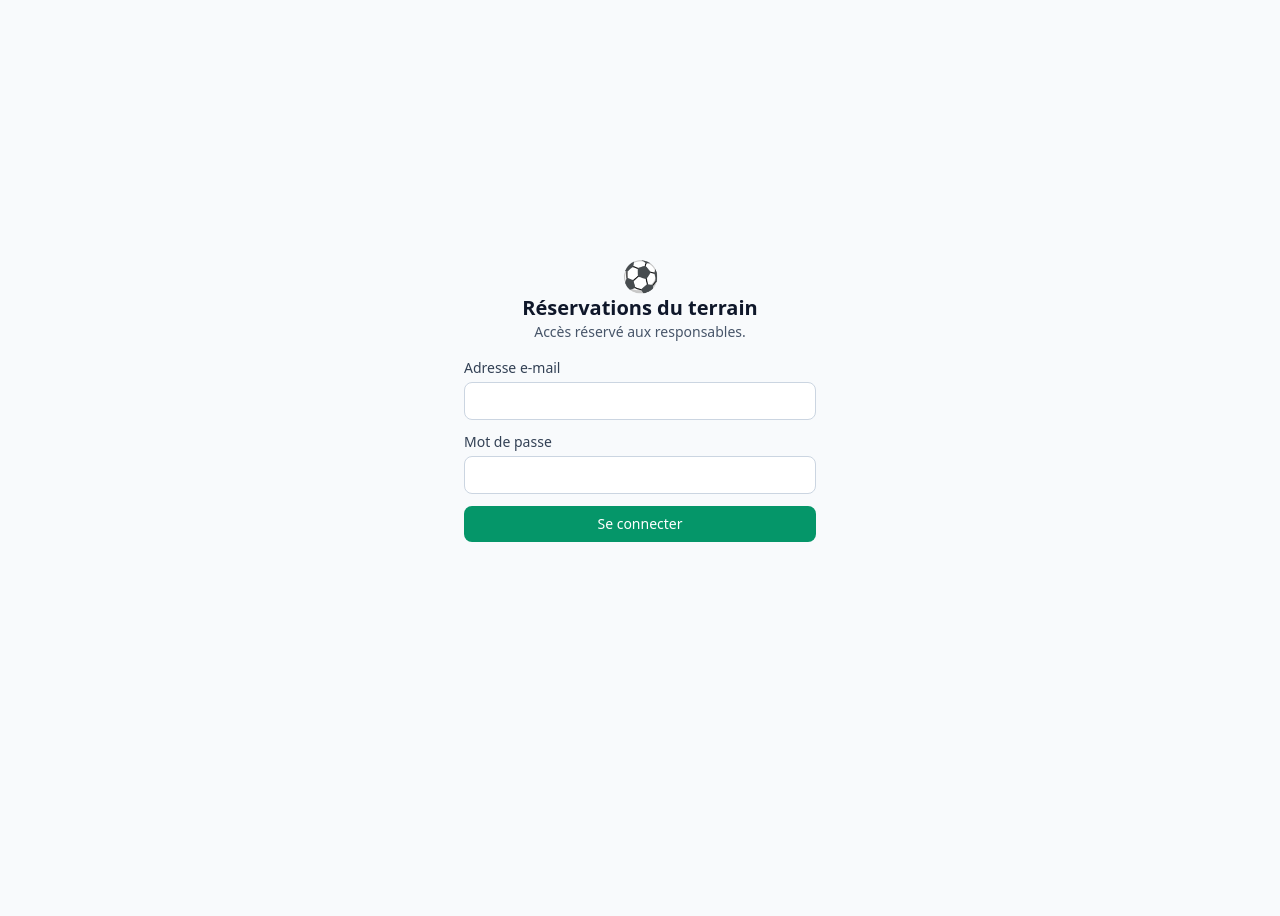
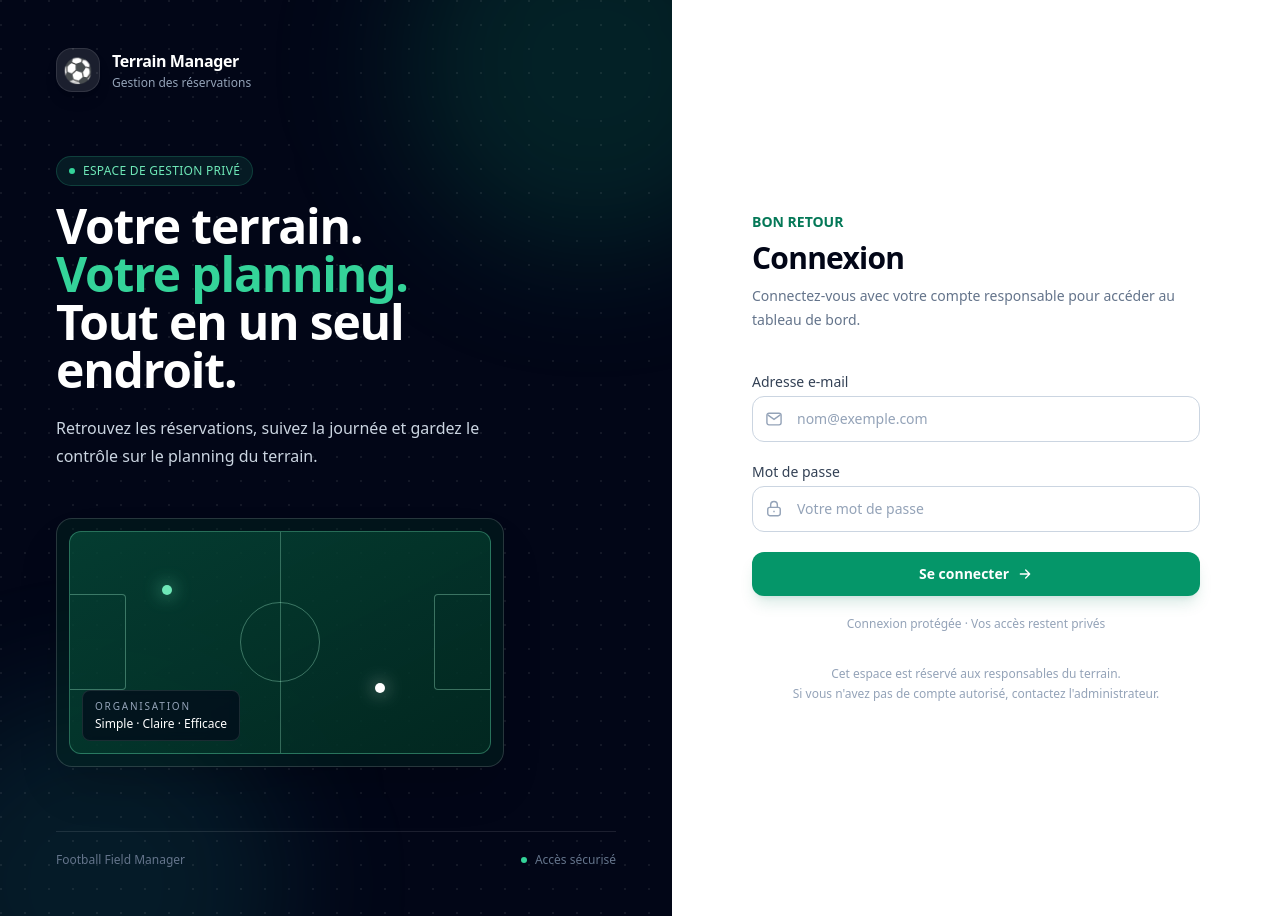
Before and after one commit to arthursensai/footbal-field-manager, a Next.js app: page /login in a window 1280 px wide. Before the commit the page ends 800 px from the top, so only its background shows below. Built offline with nearby package versions, Linux system fonts and the light colour scheme; no server answers.

Commit message:
redesigned the login page

```diff
--- a/src/app/login/page.tsx
+++ b/src/app/login/page.tsx
@@ -17,21 +17,89 @@
     const { data: profile } = await supabase.from("profiles").select("id").eq("id", user.id).maybeSingle();
     if (profile) redirect("/dashboard");
   }
+
   const unauthorized = !!user || erreur === "non-autorise";
 
   return (
-    <main className="mx-auto flex min-h-dvh max-w-sm flex-col justify-center gap-4 px-4">
-      <div className="text-center">
-        <p className="text-3xl">⚽</p>
-        <h1 className="text-xl font-bold">Réservations du terrain</h1>
-        <p className="text-sm text-slate-600">Accès réservé aux responsables.</p>
+    <main className="grid min-h-dvh bg-white lg:grid-cols-[minmax(0,1.05fr)_minmax(420px,0.95fr)]">
+      <section className="relative isolate flex min-h-[260px] flex-col overflow-hidden bg-slate-950 px-6 py-7 text-white sm:px-10 lg:min-h-dvh lg:px-14 lg:py-12">
+        <div aria-hidden="true" className="pointer-events-none absolute inset-0 -z-10 overflow-hidden">
+          <div className="absolute -right-28 -top-32 h-96 w-96 rounded-full bg-emerald-500/15 blur-3xl" />
+          <div className="absolute -bottom-40 -left-24 h-96 w-96 rounded-full bg-teal-400/10 blur-3xl" />
+          <div className="absolute inset-0 bg-[radial-gradient(circle_at_1px_1px,rgba(255,255,255,0.07)_1px,transparent_0)] [background-size:24px_24px]" />
+        </div>
+
+        <div className="flex items-center gap-3">
+          <div className="flex h-11 w-11 items-center justify-center rounded-2xl border border-white/10 bg-white/10 text-2xl shadow-lg shadow-black/10">
+            ⚽
+          </div>
+          <div>
+            <p className="font-semibold tracking-tight">Terrain Manager</p>
+            <p className="mt-0.5 text-xs text-slate-400">Gestion des réservations</p>
+          </div>
+        </div>
+
+        <div className="my-auto max-w-xl py-10 lg:py-16">
+          <p className="mb-4 inline-flex items-center gap-2 rounded-full border border-emerald-400/20 bg-emerald-400/10 px-3 py-1.5 text-xs font-medium tracking-wide text-emerald-300">
+            <span className="h-1.5 w-1.5 rounded-full bg-emerald-400" />
+            ESPACE DE GESTION PRIVÉ
+          </p>
+          <h1 className="max-w-lg text-3xl font-semibold leading-tight tracking-tight sm:text-4xl lg:text-5xl">
+            Votre terrain.<br />
+            <span className="text-emerald-400">Votre planning.</span>
+            <br />Tout en un seul endroit.
+          </h1>
+          <p className="mt-5 max-w-md text-sm leading-6 text-slate-300 sm:text-base sm:leading-7">
+            Retrouvez les réservations, suivez la journée et gardez le contrôle sur le planning du terrain.
+          </p>
+
+          <div aria-hidden="true" className="mt-9 hidden max-w-md sm:block lg:mt-12">
+            <div className="relative aspect-[1.8/1] overflow-hidden rounded-2xl border border-white/15 bg-emerald-950/40 p-3 shadow-2xl shadow-black/20">
+              <div className="relative h-full w-full rounded-xl border border-emerald-300/35 bg-gradient-to-br from-emerald-900/70 to-emerald-950/80">
+                <div className="absolute inset-y-0 left-1/2 border-l border-emerald-200/30" />
+                <div className="absolute left-1/2 top-1/2 h-20 w-20 -translate-x-1/2 -translate-y-1/2 rounded-full border border-emerald-200/35" />
+                <div className="absolute left-0 top-1/2 h-24 w-10 -translate-y-1/2 rounded-r border border-l-0 border-emerald-200/35 sm:w-14" />
+                <div className="absolute right-0 top-1/2 h-24 w-10 -translate-y-1/2 rounded-l border border-r-0 border-emerald-200/35 sm:w-14" />
+                <div className="absolute left-[22%] top-[24%] h-2.5 w-2.5 rounded-full bg-emerald-300 shadow-[0_0_18px_rgba(110,231,183,0.9)]" />
+                <div className="absolute right-[25%] bottom-[27%] h-2.5 w-2.5 rounded-full bg-white shadow-[0_0_18px_rgba(255,255,255,0.7)]" />
+                <div className="absolute bottom-3 left-3 rounded-lg border border-white/10 bg-slate-950/65 px-3 py-2 backdrop-blur-sm">
+                  <p className="text-[10px] uppercase tracking-[0.18em] text-slate-400">Organisation</p>
+                  <p className="mt-0.5 text-xs font-medium text-white">Simple · Claire · Efficace</p>
+                </div>
+              </div>
+            </div>
+          </div>
+        </div>
+
+        <div className="flex items-center justify-between gap-3 border-t border-white/10 pt-5 text-xs text-slate-500">
+          <span>Football Field Manager</span>
+          <span className="flex items-center gap-2"><span className="h-1.5 w-1.5 rounded-full bg-emerald-400" /> Accès sécurisé</span>
+        </div>
+      </section>
+
+      <section className="flex items-center justify-center px-5 py-10 sm:px-8 lg:px-12">
+        <div className="w-full max-w-md">
+          <div className="mb-8 lg:mb-10">
+            <p className="text-sm font-semibold text-emerald-700">BON RETOUR</p>
+            <h2 className="mt-2 text-3xl font-semibold tracking-tight text-slate-950">Connexion</h2>
+            <p className="mt-2 text-sm leading-6 text-slate-500">
+              Connectez-vous avec votre compte responsable pour accéder au tableau de bord.
+            </p>
           </div>
 
           {unauthorized ? (
-        <div role="alert" className="space-y-2 rounded-lg bg-amber-50 p-3 text-sm text-amber-800">
-          <p>{"Ce compte n'est pas autorisé à accéder à l'application."}</p>
-          <form action={signOut}>
-            <Button type="submit" variant="secondary">
+            <div role="alert" className="rounded-2xl border border-amber-200 bg-amber-50 p-5">
+              <div className="flex items-start gap-3">
+                <span aria-hidden="true" className="flex h-10 w-10 shrink-0 items-center justify-center rounded-xl bg-amber-100 text-lg text-amber-800">!</span>
+                <div className="min-w-0">
+                  <h3 className="font-semibold text-amber-950">Accès non autorisé</h3>
+                  <p className="mt-1 text-sm leading-6 text-amber-800">
+                    {"Ce compte n'est pas autorisé à accéder à l'application. Déconnectez-vous puis utilisez un compte responsable autorisé."}
+                  </p>
+                </div>
+              </div>
+              <form action={signOut} className="mt-5">
+                <Button type="submit" variant="secondary" className="w-full rounded-xl py-3">
                   Se déconnecter
                 </Button>
               </form>
@@ -39,6 +107,13 @@
           ) : (
             <LoginForm />
           )}
+
+          <p className="mt-8 text-center text-xs leading-5 text-slate-400">
+            Cet espace est réservé aux responsables du terrain.<br />
+            Si vous n'avez pas de compte autorisé, contactez l'administrateur.
+          </p>
+        </div>
+      </section>
     </main>
   );
 }
--- a/src/components/layout/LoginForm.tsx
+++ b/src/components/layout/LoginForm.tsx
@@ -7,22 +7,80 @@
 
 export function LoginForm() {
   const [state, formAction, pending] = useActionState(signIn, null);
+
   return (
-    <form action={formAction} className="space-y-3">
+    <form action={formAction} className="space-y-5">
       <Field label="Adresse e-mail" htmlFor="email">
-        <input id="email" name="email" type="email" required autoComplete="email" className={inputClass} />
+        <div className="relative">
+          <span aria-hidden="true" className="pointer-events-none absolute inset-y-0 left-3 flex items-center text-slate-400">
+            <svg viewBox="0 0 24 24" fill="none" className="h-5 w-5" stroke="currentColor" strokeWidth="1.7">
+              <rect x="3.5" y="5" width="17" height="14" rx="2.5" />
+              <path d="m4.5 7 7.5 5.5L19.5 7" />
+            </svg>
+          </span>
+          <input
+            id="email"
+            name="email"
+            type="email"
+            required
+            autoComplete="email"
+            autoCapitalize="none"
+            spellCheck={false}
+            placeholder="nom@exemple.com"
+            className={`${inputClass} rounded-xl py-3 pl-11 pr-4 placeholder:text-slate-400 focus:border-emerald-600 focus:ring-4 focus:ring-emerald-600/10`}
+          />
+        </div>
       </Field>
+
       <Field label="Mot de passe" htmlFor="password">
-        <input id="password" name="password" type="password" required autoComplete="current-password" className={inputClass} />
+        <div className="relative">
+          <span aria-hidden="true" className="pointer-events-none absolute inset-y-0 left-3 flex items-center text-slate-400">
+            <svg viewBox="0 0 24 24" fill="none" className="h-5 w-5" stroke="currentColor" strokeWidth="1.7">
+              <rect x="4.5" y="10" width="15" height="10" rx="2.5" />
+              <path d="M8 10V7a4 4 0 0 1 8 0v3" />
+              <path d="M12 14v2" />
+            </svg>
+          </span>
+          <input
+            id="password"
+            name="password"
+            type="password"
+            required
+            autoComplete="current-password"
+            placeholder="Votre mot de passe"
+            className={`${inputClass} rounded-xl py-3 pl-11 pr-4 placeholder:text-slate-400 focus:border-emerald-600 focus:ring-4 focus:ring-emerald-600/10`}
+          />
+        </div>
       </Field>
+
       {state?.error ? (
-        <p role="alert" className="rounded-lg bg-red-50 p-2 text-sm text-red-700">
-          {state.error}
+        <p role="alert" className="flex items-start gap-2 rounded-xl border border-red-200 bg-red-50 p-3 text-sm leading-5 text-red-700">
+          <svg aria-hidden="true" viewBox="0 0 20 20" fill="currentColor" className="mt-0.5 h-4 w-4 shrink-0">
+            <path fillRule="evenodd" d="M10 2a8 8 0 1 0 0 16 8 8 0 0 0 0-16ZM9 5.75a1 1 0 1 1 2 0v4a1 1 0 0 1-2 0v-4Zm1 8.5a1.125 1.125 0 1 0 0-2.25 1.125 1.125 0 0 0 0 2.25Z" clipRule="evenodd" />
+          </svg>
+          <span>{state.error}</span>
         </p>
       ) : null}
-      <Button type="submit" className="w-full" disabled={pending}>
-        {pending ? "Connexion…" : "Se connecter"}
+
+      <Button type="submit" className="w-full rounded-xl py-3 text-sm font-semibold shadow-lg shadow-emerald-700/15 transition hover:-translate-y-0.5" disabled={pending}>
+        {pending ? (
+          <>
+            <svg aria-hidden="true" viewBox="0 0 24 24" className="mr-2 h-4 w-4 animate-spin" fill="none">
+              <circle cx="12" cy="12" r="9" stroke="currentColor" strokeWidth="3" className="opacity-25" />
+              <path d="M21 12a9 9 0 0 0-9-9" stroke="currentColor" strokeWidth="3" strokeLinecap="round" />
+            </svg>
+            Connexion en cours…
+          </>
+        ) : (
+          <>
+            Se connecter
+            <svg aria-hidden="true" viewBox="0 0 24 24" fill="none" className="ml-2 h-4 w-4" stroke="currentColor" strokeWidth="2">
+              <path d="M5 12h14m-6-6 6 6-6 6" strokeLinecap="round" strokeLinejoin="round" />
+            </svg>
+          </>
+        )}
       </Button>
+      <p className="text-center text-xs text-slate-400">Connexion protégée · Vos accès restent privés</p>
     </form>
   );
 }
```
Lines whose indentation alone changed are shown as unchanged.
